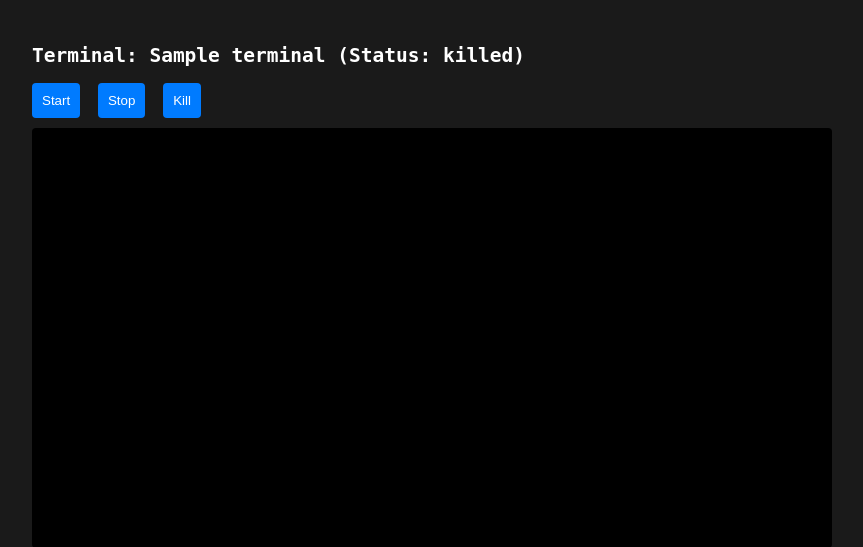
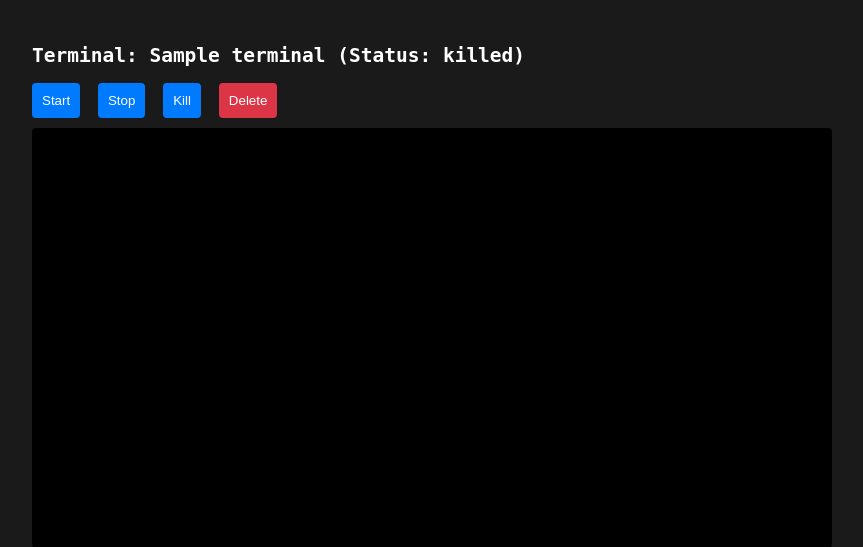
Before and after one commit to I-SHOW-AKIRU200/TERMINAL, a Flask app: page /terminal/1 in a window 1280 px wide. Shown: the top 547 px of the page, without its empty margins (208-1071 px from the left). Run offline with Flask 3, Linux system fonts and the light colour scheme; the visitor is signed in with stand-in values (Sample User, id 1); a database or web service that is not in the repository returns one stand-in record (values such as "Sample title").

Commit message:
Update terminal.html

```diff
--- a/templates/terminal.html
+++ b/templates/terminal.html
@@ -13,6 +13,8 @@
         .buttons { margin: 10px 0; }
         button { padding: 10px; margin-right: 10px; background: #007bff; color: white; border: none; border-radius: 4px; cursor: pointer; }
         button:hover { background: #0056b3; }
+        .delete-btn { background: #dc3545; }
+        .delete-btn:hover { background: #c82333; }
     </style>
 </head>
 <body>
@@ -22,12 +24,15 @@
             <button onclick="terminalAction('start')">Start</button>
             <button onclick="terminalAction('stop')">Stop</button>
             <button onclick="terminalAction('kill')">Kill</button>
+            <button class="delete-btn" onclick="deleteTerminal()">Delete</button>
         </div>
         <div class="terminal-window" id="terminal-output"></div>
         <input type="text" class="terminal-input" id="command-input" placeholder="Enter command..." onkeypress="if(event.key === 'Enter') executeCommand()">
     </div>
     <script>
         const renderString = "{{ terminal.render_string }}";
+        const outputDiv = document.getElementById("terminal-output");
+
         async function terminalAction(action) {
             const response = await fetch(`/terminal_action/${renderString}`, {
                 method: "POST",
@@ -35,17 +40,39 @@
                 body: JSON.stringify({ action })
             });
             const result = await response.json();
+            if (result.message) {
+                outputDiv.innerHTML += `<p>${result.message}</p>`;
+                outputDiv.scrollTop = outputDiv.scrollHeight;
+            }
             if (result.status) {
-                location.reload();
+                if (result.status === "killed") {
+                    window.location.href = "/dashboard";
+                } else {
+                    location.reload();
+                }
             } else {
                 alert(result.error || "Action failed");
+            }
+        }
+
+        async function deleteTerminal() {
+            if (confirm("Are you sure you want to delete this terminal?")) {
+                const response = await fetch(`/delete_terminal/${renderString}`, {
+                    method: "POST",
+                    headers: { "Content-Type": "application/json" }
+                });
+                const result = await response.json();
+                outputDiv.innerHTML += `<p>${result.message || result.error}</p>`;
+                outputDiv.scrollTop = outputDiv.scrollHeight;
+                if (result.message) {
+                    setTimeout(() => window.location.href = "/dashboard", 1000);
+                }
             }
         }
 
         async function executeCommand() {
             const input = document.getElementById("command-input");
             const command = input.value;
-            const outputDiv = document.getElementById("terminal-output");
             outputDiv.innerHTML += `<p>> ${command}</p>`;
             const response = await fetch(`/execute_command/${renderString}`, {
                 method: "POST",
```
